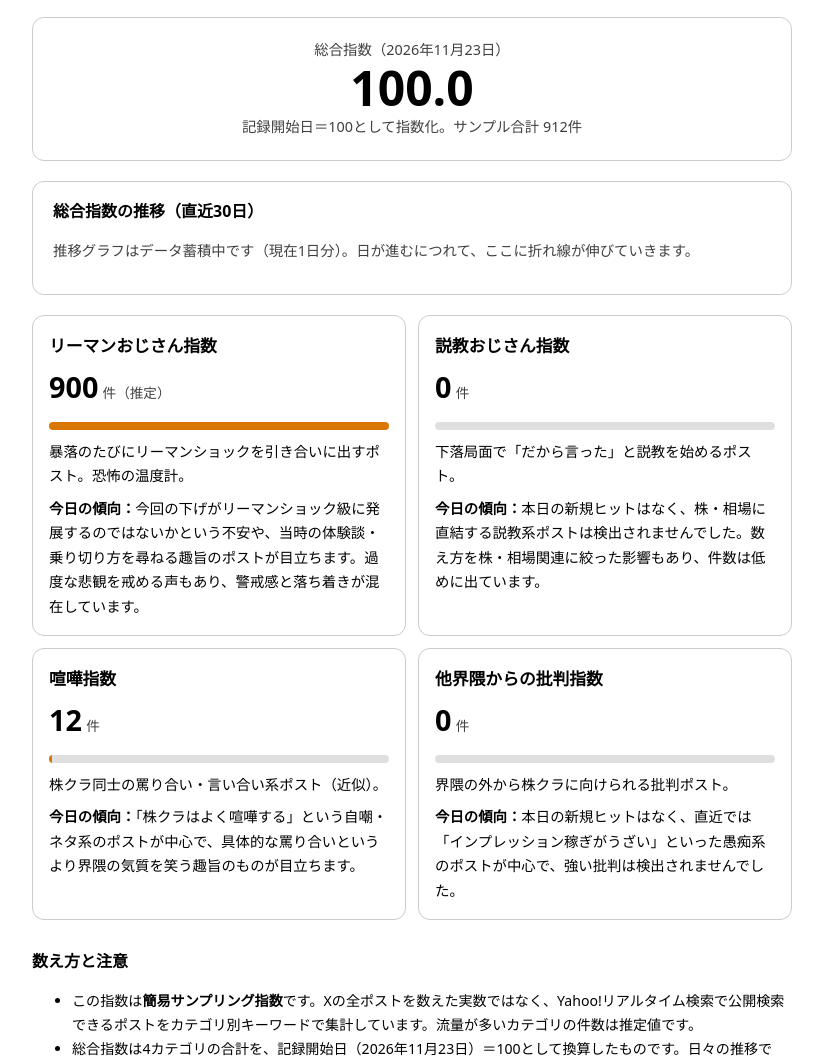
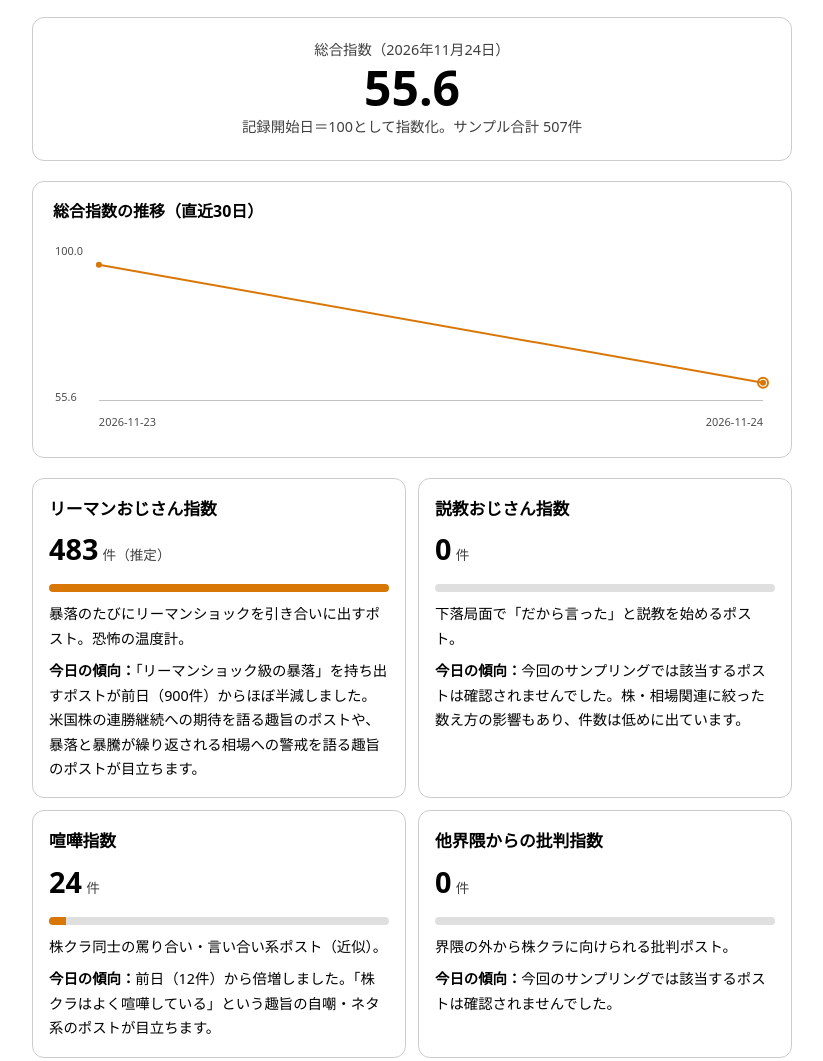
Before and after one commit to kabukurasentiment-art/kabukurasentiment-art.github.io, a plain HTML site: page index.html in a window 1280 px wide. Shown: the part 283-1344 px from the top of the page, without its empty margins (228-1051 px from the left). Drawn offline with Linux system fonts and the light colour scheme.

Commit message:
Update sentiment index for 2026-11-24

```diff
--- a/index.html
+++ b/index.html
@@ -47,44 +47,54 @@
   </section>
 
   <div class="composite">
-    <div class="label">総合指数（2026年11月23日）</div>
-    <div class="num">100.0</div>
-    <div class="label">記録開始日＝100として指数化。サンプル合計 912件</div>
+    <div class="label">総合指数（2026年11月24日）</div>
+    <div class="num">55.6</div>
+    <div class="label">記録開始日＝100として指数化。サンプル合計 507件</div>
   </div>
 
   <div class="chart">
     <h2>総合指数の推移（直近30日）</h2>
-    <p style="font-size:.9rem;opacity:.75">推移グラフはデータ蓄積中です（現在1日分）。日が進むにつれて、ここに折れ線が伸びていきます。</p>
+    <svg viewBox="0 0 720 200" width="100%" role="img" aria-label="総合指数の推移グラフ" style="max-width:100%;height:auto">
+      <line x1="46" y1="168" x2="712" y2="168" stroke="rgba(128,128,128,.5)" stroke-width="1"/>
+      <text x="2" y="22" font-size="11" fill="currentColor" opacity=".7">100.0</text>
+      <text x="2" y="168" font-size="11" fill="currentColor" opacity=".7">55.6</text>
+      <polyline points="46.0,31.8 712.0,150.2" fill="none" stroke="#d97706" stroke-width="2"/>
+      <circle cx="46.0" cy="31.8" r="3" fill="#d97706"/>
+      <circle cx="712.0" cy="150.2" r="3" fill="#d97706"/>
+      <circle cx="712.0" cy="150.2" r="5" fill="none" stroke="#d97706" stroke-width="2"/>
+      <text x="46" y="194" font-size="11" fill="currentColor" opacity=".7">2026-11-23</text>
+      <text x="712" y="194" font-size="11" fill="currentColor" opacity=".7" text-anchor="end">2026-11-24</text>
+    </svg>
   </div>
 
   <div class="cards">
     <div class="card">
       <h2>リーマンおじさん指数</h2>
-      <div><span class="count">900</span> <span class="unit">件（推定）</span></div>
+      <div><span class="count">483</span> <span class="unit">件（推定）</span></div>
       <div class="bar"><div style="width:100%"></div></div>
       <p>暴落のたびにリーマンショックを引き合いに出すポスト。恐怖の温度計。</p>
-      <p><strong>今日の傾向：</strong>今回の下げがリーマンショック級に発展するのではないかという不安や、当時の体験談・乗り切り方を尋ねる趣旨のポストが目立ちます。過度な悲観を戒める声もあり、警戒感と落ち着きが混在しています。</p>
+      <p><strong>今日の傾向：</strong>「リーマンショック級の暴落」を持ち出すポストが前日（900件）からほぼ半減しました。米国株の連勝継続への期待を語る趣旨のポストや、暴落と暴騰が繰り返される相場への警戒を語る趣旨のポストが目立ちます。</p>
     </div>
     <div class="card">
       <h2>説教おじさん指数</h2>
       <div><span class="count">0</span> <span class="unit">件</span></div>
       <div class="bar"><div style="width:0%"></div></div>
       <p>下落局面で「だから言った」と説教を始めるポスト。</p>
-      <p><strong>今日の傾向：</strong>本日の新規ヒットはなく、株・相場に直結する説教系ポストは検出されませんでした。数え方を株・相場関連に絞った影響もあり、件数は低めに出ています。</p>
+      <p><strong>今日の傾向：</strong>今回のサンプリングでは該当するポストは確認されませんでした。株・相場関連に絞った数え方の影響もあり、件数は低めに出ています。</p>
     </div>
     <div class="card">
       <h2>喧嘩指数</h2>
-      <div><span class="count">12</span> <span class="unit">件</span></div>
-      <div class="bar"><div style="width:1%"></div></div>
+      <div><span class="count">24</span> <span class="unit">件</span></div>
+      <div class="bar"><div style="width:5%"></div></div>
       <p>株クラ同士の罵り合い・言い合い系ポスト（近似）。</p>
-      <p><strong>今日の傾向：</strong>「株クラはよく喧嘩する」という自嘲・ネタ系のポストが中心で、具体的な罵り合いというより界隈の気質を笑う趣旨のものが目立ちます。</p>
+      <p><strong>今日の傾向：</strong>前日（12件）から倍増しました。「株クラはよく喧嘩している」という趣旨の自嘲・ネタ系のポストが目立ちます。</p>
     </div>
     <div class="card">
       <h2>他界隈からの批判指数</h2>
       <div><span class="count">0</span> <span class="unit">件</span></div>
       <div class="bar"><div style="width:0%"></div></div>
       <p>界隈の外から株クラに向けられる批判ポスト。</p>
-      <p><strong>今日の傾向：</strong>本日の新規ヒットはなく、直近では「インプレッション稼ぎがうざい」といった愚痴系のポストが中心で、強い批判は検出されませんでした。</p>
+      <p><strong>今日の傾向：</strong>今回のサンプリングでは該当するポストは確認されませんでした。</p>
     </div>
   </div>
 
@@ -100,7 +110,7 @@
   </section>
 
   <footer>
-    株クラセンチメント指数（簡易版）／ データ：Yahoo!リアルタイム検索による公開ポストのサンプリング ／ 最終更新：2026年11月23日
+    株クラセンチメント指数（簡易版）／ データ：Yahoo!リアルタイム検索による公開ポストのサンプリング ／ 最終更新：2026年11月24日
   </footer>
 </main>
 </body>
```
